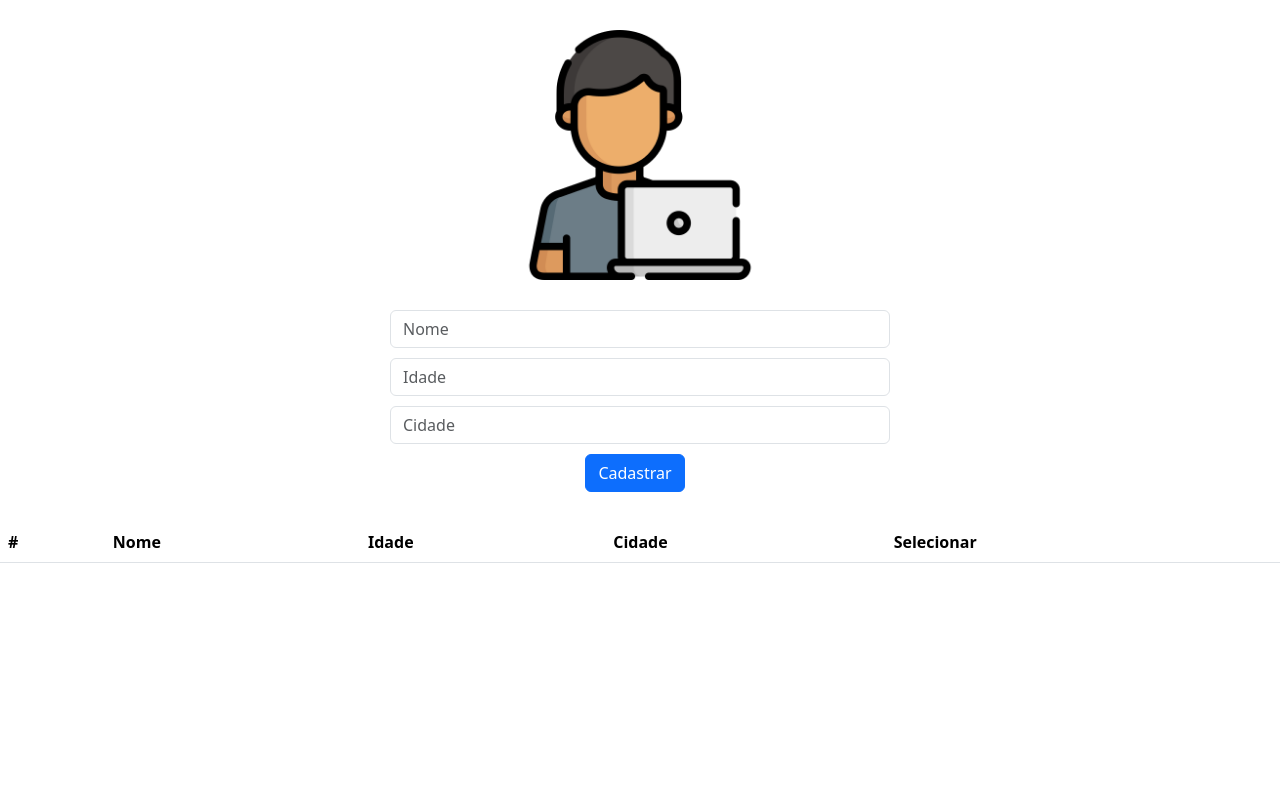
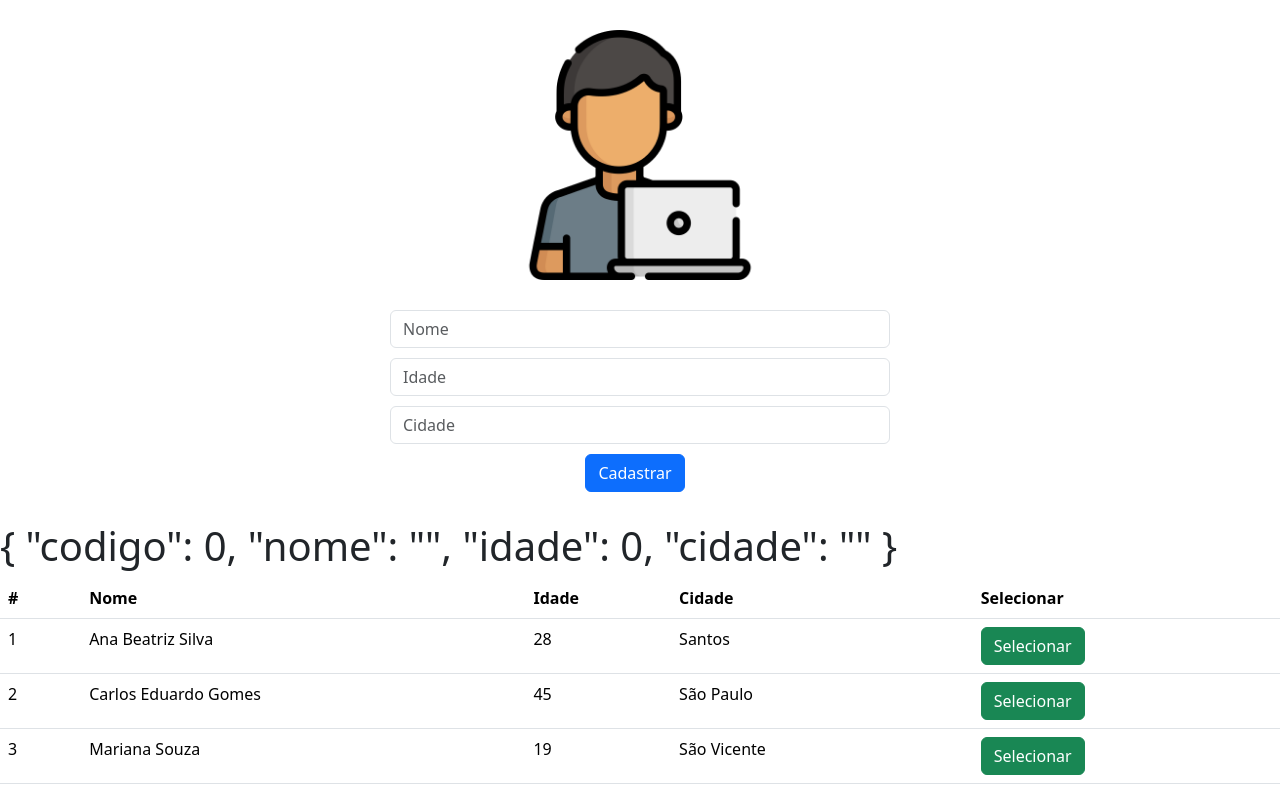
Before and after one commit to denisbenjamim/api-front-angular-15, an Angular app in the folder api-front/: page / in a window 1280 px wide. Shown: the top 790 px of the page. Built offline with nearby package versions, Linux system fonts and the light colour scheme; data requests are answered from the project's data file.

Commit message:
adicionada chamada clientes na inilizaçao do componente principal

```diff
--- a/api-front/src/app/principal/principal.component.html
+++ b/api-front/src/app/principal/principal.component.html
@@ -10,6 +10,7 @@
    <button type="button" class="btn btn-secondary" *ngIf="!btnCadastro">Cancelar</button>
 </form>
 
+<h1>{{cliente | json}}</h1>
 <table class="table">
    <thead>
      <tr>
@@ -20,8 +21,15 @@
         <th>Selecionar</th>
     </tr>
    </thead>
+
    <tbody>
-
+    <tr *ngFor="let c of clientes; index as i">
+      <td>{{i+1}}</td>
+      <td>{{c.nome}}</td>
+      <td>{{c.idade}}</td>
+      <td>{{c.cidade}}</td>
+      <td><button class="btn btn-success">Selecionar</button></td>
+    </tr>
    </tbody>
 
 </table>
--- a/api-front/src/app/principal/principal.component.ts
+++ b/api-front/src/app/principal/principal.component.ts
@@ -8,6 +8,7 @@ import { ClienteService } from '../servico/cliente.service';
   styleUrls: ['./principal.component.css']
 })
 export class PrincipalComponent {
+  cliente = new Cliente();
   btnCadastro:boolean = true;
   clientes:Cliente[] = [];
 
@@ -16,4 +17,8 @@ export class PrincipalComponent {
   selecionar():void{
     this.servico.selecionar().subscribe(retorno => this.clientes = retorno)
   }
+
+  ngOnInit(){
+    this.selecionar()
+  }
 }
```
